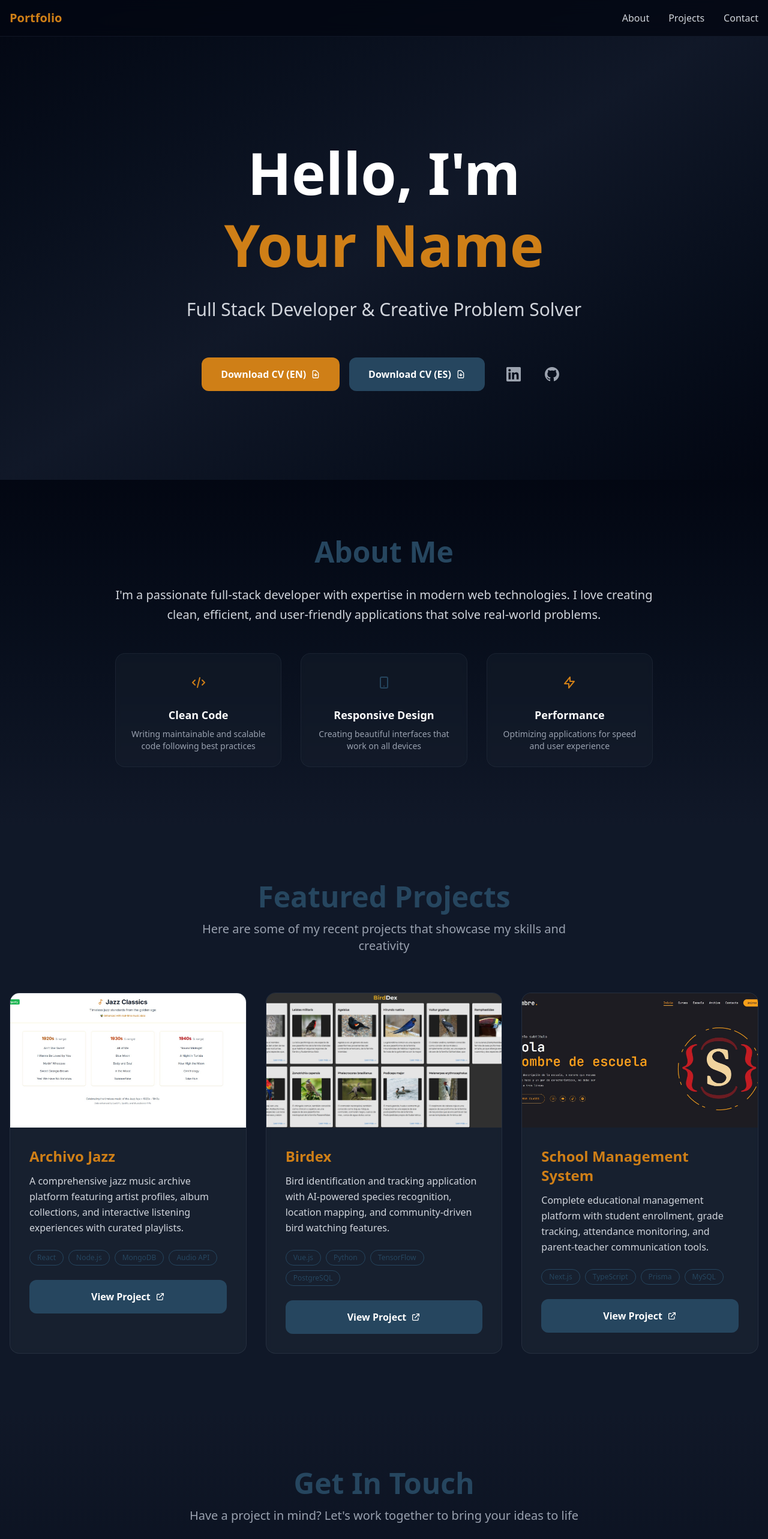
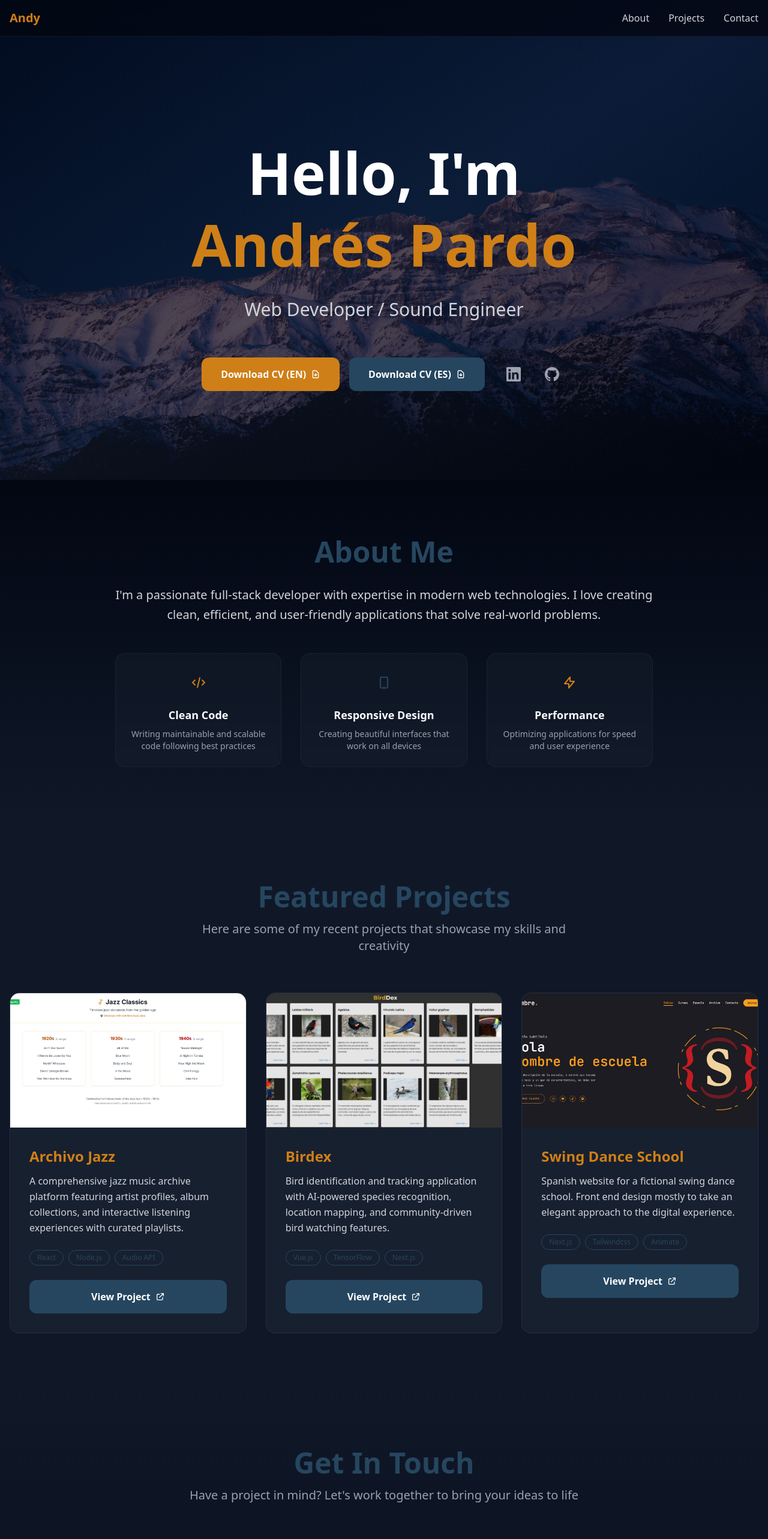
Before and after one commit to aaplv2/portfolio-andy, a Next.js app: page / in a window 1280 px wide. Shown: the top 2566 px of the page at 60% size. Built offline with nearby package versions, Linux system fonts and the light colour scheme.

Commit message:
Personal info

```diff
--- a/components/Hero.js
+++ b/components/Hero.js
@@ -51,7 +51,13 @@ export default function Hero() {
       id="hero"
       className="pt-20 min-h-screen flex items-center justify-center relative overflow-hidden"
     >
-      <div className="absolute inset-0 bg-gradient-to-br from-gray-950 via-gray-900 to-gray-950"></div>
+      <div className="absolute inset-0">
+        <div
+          className="absolute inset-0 bg-cover bg-center bg-no-repeat"
+          style={{ backgroundImage: "url(/cordillera.jpg)" }}
+        ></div>
+        <div className="absolute inset-0 bg-gradient-to-br from-gray-950/80 via-gray-900/70 to-gray-950/80"></div>
+      </div>
 
       <AnimatedBackground />
 
@@ -60,12 +66,12 @@ export default function Hero() {
           <h1 className="text-5xl md:text-7xl lg:text-8xl font-bold leading-tight">
             <span className="text-white block">Hello, I'm</span>
             <span className="text-accent-orange block bg-gradient-to-r from-accent-orange to-accent-orange/80 bg-clip-text text-transparent">
-              Your Name
+              Andrés Pardo
             </span>
           </h1>
 
           <p className="text-xl md:text-2xl lg:text-3xl text-gray-300 max-w-3xl mx-auto leading-relaxed">
-            Full Stack Developer & Creative Problem Solver
+            Web Developer / Sound Engineer
           </p>
 
           <div className="flex flex-col sm:flex-row gap-6 justify-center items-center pt-8">
--- a/components/Navigation.js
+++ b/components/Navigation.js
@@ -40,7 +40,7 @@ export default function Navigation() {
   return (
     <nav className="container mx-auto px-6 py-4">
       <div className="flex justify-between items-center">
-        <div className="text-xl font-bold text-accent-orange">Portfolio</div>
+        <div className="text-xl font-bold text-accent-orange">Andy</div>
 
         {/* Desktop Navigation */}
         <div className="hidden md:flex space-x-8">
--- a/components/Projects.js
+++ b/components/Projects.js
@@ -9,25 +9,25 @@ export default function Projects() {
       title: "Archivo Jazz",
       description:
         "A comprehensive jazz music archive platform featuring artist profiles, album collections, and interactive listening experiences with curated playlists.",
-      url: "https://example-archivo-jazz.com",
+      url: "https://archivo-jazz.vercel.app/",
       image: "/archivo-jazz.png",
-      tech: ["React", "Node.js", "MongoDB", "Audio API"],
+      tech: ["React", "Node.js", "Audio API"],
     },
     {
       title: "Birdex",
       description:
         "Bird identification and tracking application with AI-powered species recognition, location mapping, and community-driven bird watching features.",
-      url: "https://example-birdex.com",
+      url: "https://birddex.netlify.app/",
       image: "/birdex.jpg",
-      tech: ["Vue.js", "Python", "TensorFlow", "PostgreSQL"],
+      tech: ["Vue.js", "TensorFlow",  "Next.js"],
     },
     {
-      title: "School Management System",
+      title: "Swing Dance School",
       description:
-        "Complete educational management platform with student enrollment, grade tracking, attendance monitoring, and parent-teacher communication tools.",
-      url: "https://example-school.com",
+        "Spanish website for a fictional swing dance school. Front end design mostly to take an elegant approach to the digital experience.",
+      url: "https://school-website-rouge.vercel.app/",
       image: "/school.jpg",
-      tech: ["Next.js", "TypeScript", "Prisma", "MySQL"],
+      tech: ["Next.js", "Tailwindcss", "Animate"],
     },
   ];
 
--- a/components/ui/ContactInfo.js
+++ b/components/ui/ContactInfo.js
@@ -14,7 +14,7 @@ export default function ContactInfo() {
         </svg>
       ),
       title: "Email",
-      content: "your.email@example.com",
+      content: "aaplv2@gmail.com",
       bgColor: "bg-accent-orange/20",
     },
     {
@@ -30,7 +30,7 @@ export default function ContactInfo() {
         </svg>
       ),
       title: "Location",
-      content: "Your City, Country",
+      content: "Santiago, Chile",
       bgColor: "bg-accent-blue/20",
     },
     {
@@ -45,7 +45,7 @@ export default function ContactInfo() {
         </svg>
       ),
       title: "Response Time",
-      content: "Usually within 24 hours",
+      content: "Within 24 hours",
       bgColor: "bg-accent-orange/20",
     },
   ]
--- a/components/ui/SocialLinks.js
+++ b/components/ui/SocialLinks.js
@@ -3,7 +3,7 @@
 export default function SocialLinks() {
   const socialLinks = [
     {
-      href: "https://linkedin.com/in/yourprofile",
+      href: "https://www.linkedin.com/in/aaplsounddesign/",
       label: "LinkedIn Profile",
       icon: (
         <svg
@@ -16,7 +16,7 @@ export default function SocialLinks() {
       ),
     },
     {
-      href: "https://github.com/yourusername",
+      href: "https://github.com/aaplv2",
       label: "GitHub Profile",
       icon: (
         <svg
```
Also changed, not shown: public/cordillera.jpg (added).
